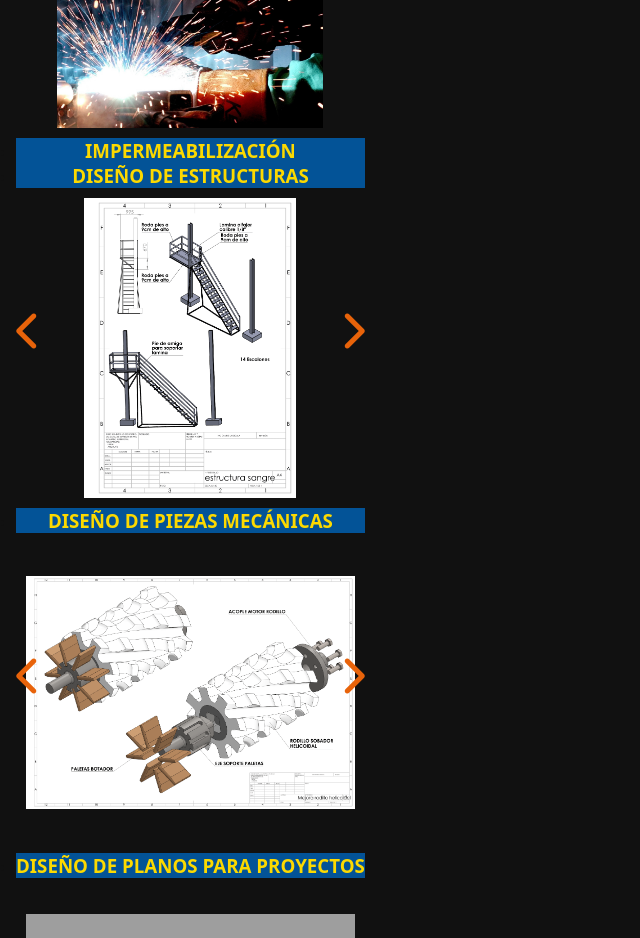
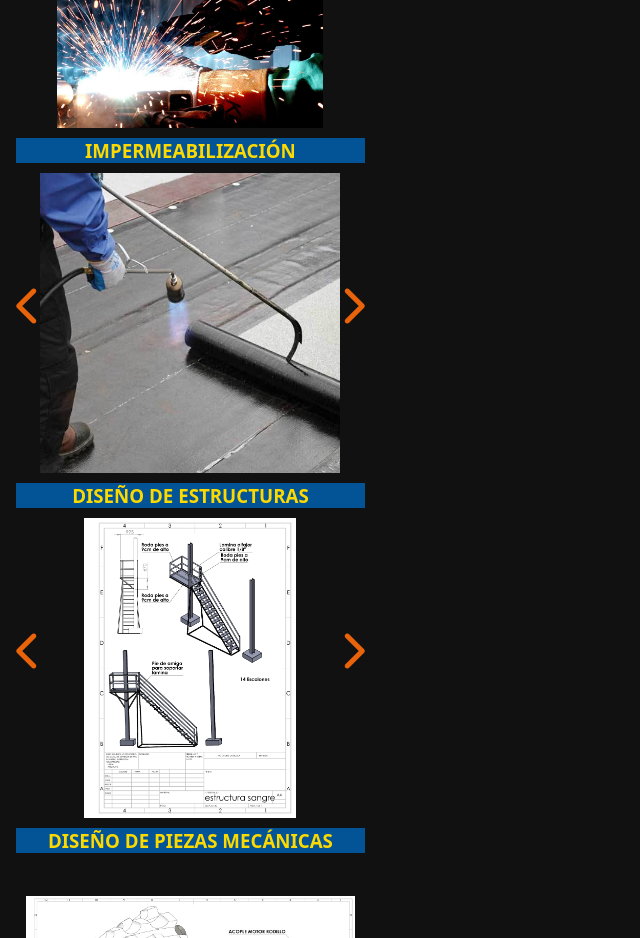
Before and after one commit to Adsuarez/diservi-frontend, a plain HTML site: page index.html in a window 1280 px wide. Shown: the part 820-1758 px from the top of the page, without its empty margins (0-640 px from the left). Drawn offline with Linux system fonts and the light colour scheme; grey boxes are pictures that could not be loaded.

Commit message:
styled waterproofing in services block

```diff
--- a/src/css/main.css
+++ b/src/css/main.css
@@ -206,6 +206,21 @@ article {
   margin: 10px;
 }
 
+/*-------------------->WATERPROOFING<-------------------*/
+.services-waterproofing {
+  position: relative;
+}
+
+.services-waterproofing__item {
+  height: var(--height-images-services);
+  background-image: url(../../multimedia/waterproofing/1.jpg);
+  background-repeat: no-repeat;
+  background-position: center;
+  background-size: contain;
+  transition: background-image 0.7s ease-in-out;
+  margin: 10px;
+}
+
 /*-------------------->DESIGN A<-------------------*/
 .services-design-a {
   position: relative;
```
